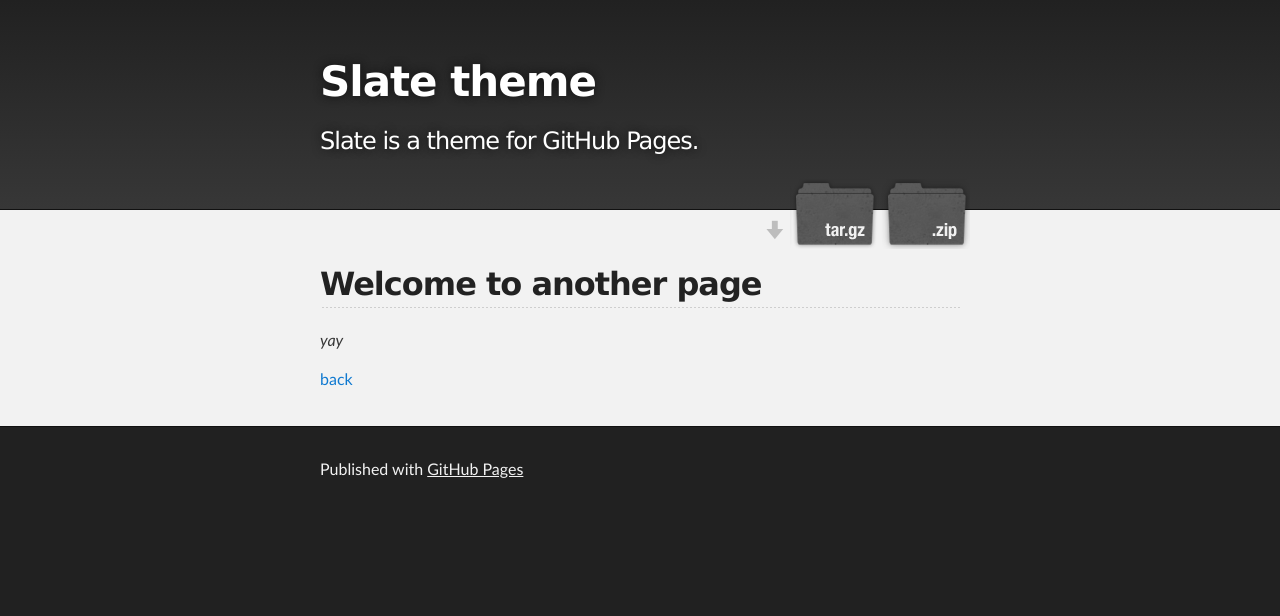
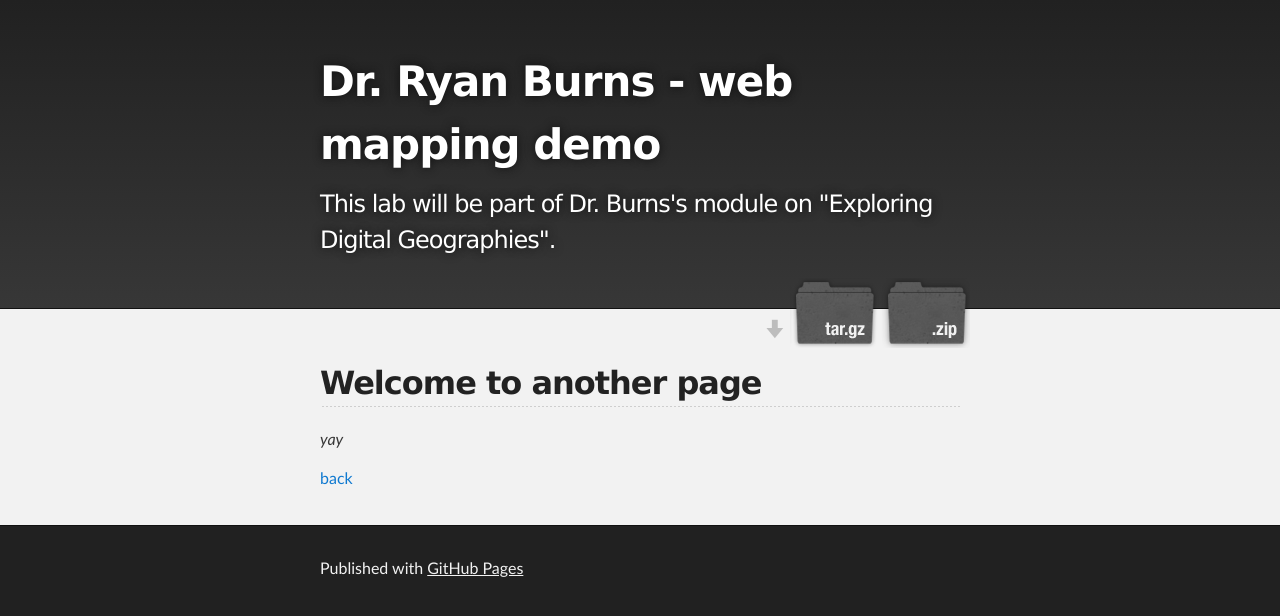
Before and after one commit to durhamgeodemo/durhamgeodemo.github.io, a Jekyll site: the page built from another-page.md, in a window 1280 px wide. Shown: the top 616 px of the page. Built offline with Jekyll 4.4.1, drawn with Linux system fonts in a browser that asks for light colours; our own code applies the rules of GitHub Pages for plain Markdown files.

Commit message:
change site config
add site description, title

```diff
--- a/_config.yml
+++ b/_config.yml
@@ -1,5 +1,5 @@
-title: Slate theme
-description: Slate is a theme for GitHub Pages.
+title: Dr. Ryan Burns - web mapping demo
+description: This lab will be part of Dr. Burns's module on "Exploring Digital Geographies".
 show_downloads: true
 google_analytics:
 theme: jekyll-theme-slate
```
